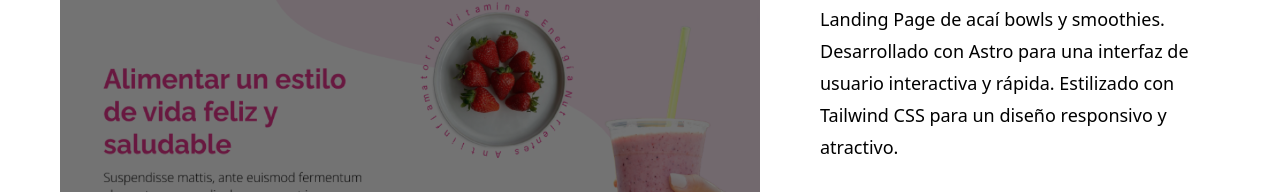
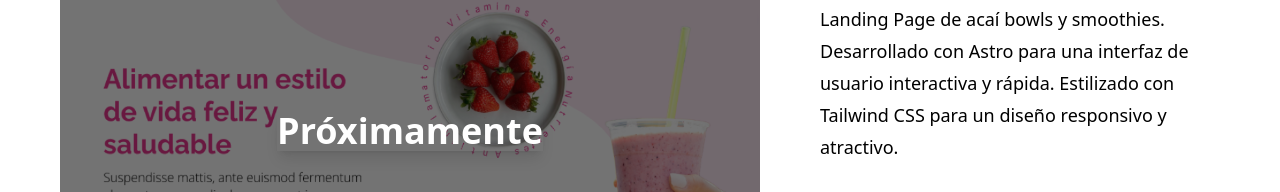
Before and after one commit to LFrancoEpifani/Portfolio, a React (Vite) app: page / in a window 1280 px wide. Shown: the part 760-952 px from the top of the page. Built offline with nearby package versions, Linux system fonts and the light colour scheme.

Commit message:
Adding 'soon' in gozice

```diff
--- a/src/components/DesktopProjects/DesktopProjects.jsx
+++ b/src/components/DesktopProjects/DesktopProjects.jsx
@@ -15,6 +15,9 @@ export default function DesktopProjects() {
             src={Gozice}
             alt=""
         />
+        <div className="absolute top-1/2 left-1/2 transform -translate-x-1/2 -translate-y-1/2 text-center">
+            <h3 className="text-4xl font-bold text-white shadow-lg">Próximamente</h3>
+        </div>
     </div>
             <div>
                 <h3 className='nunito text-2xl my-10 font-bold lg:my-20'>Gozice</h3>
```
